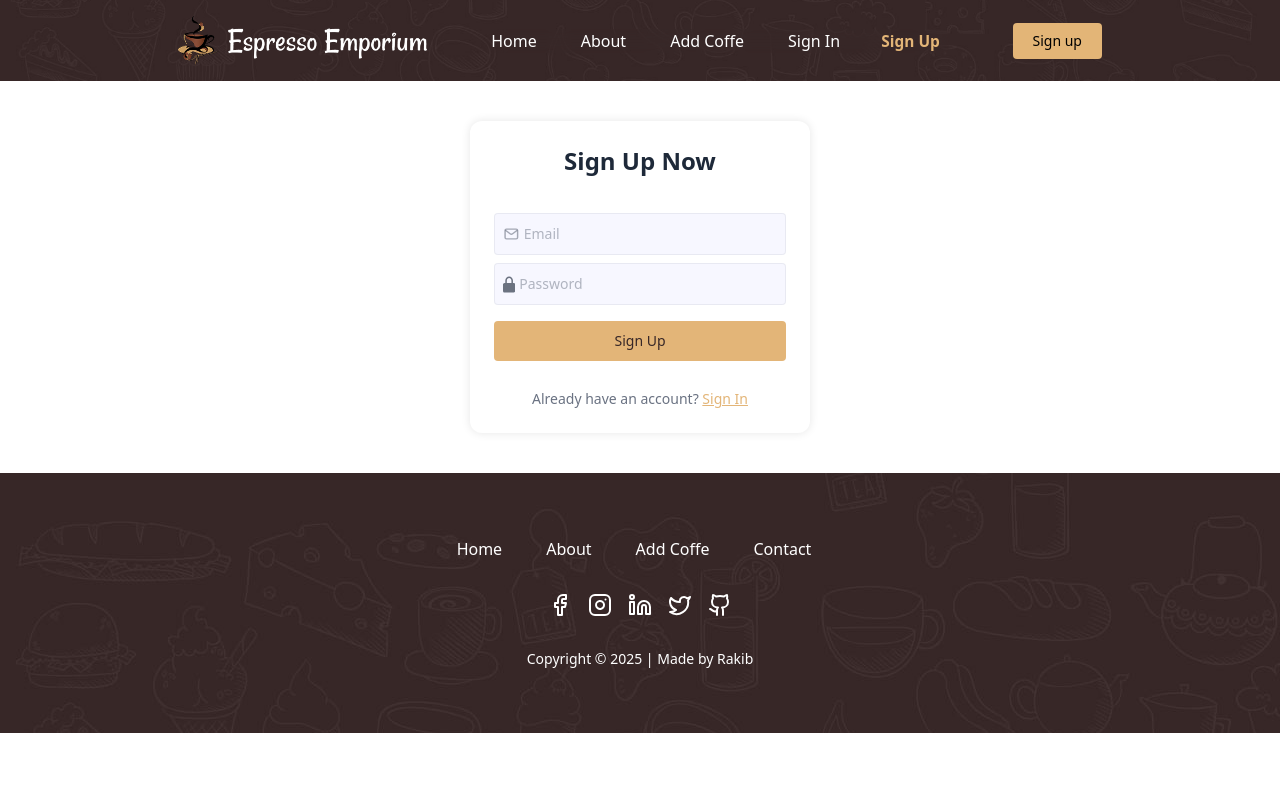
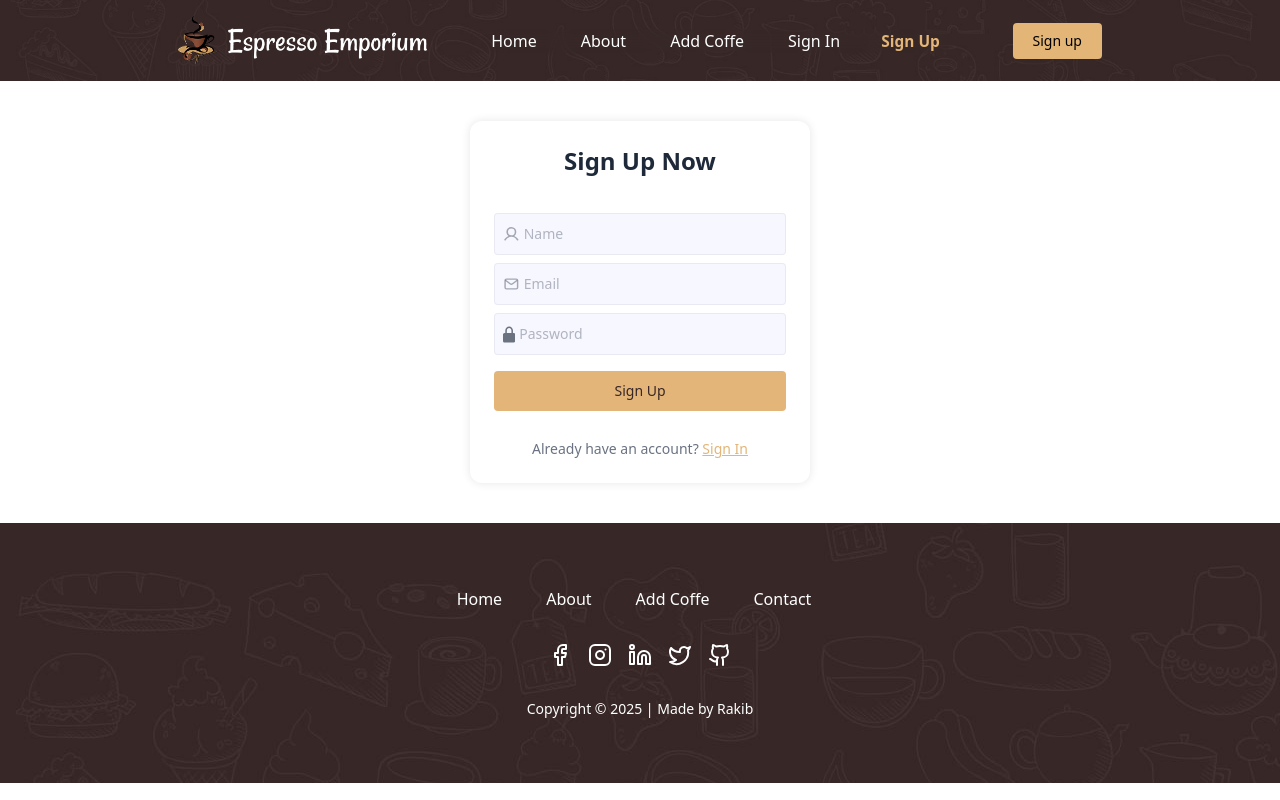
Before and after one commit to rakibahmeddev/coffe-store-client, a React (Vite) app: page /signUp in a window 1280 px wide. Built offline with nearby package versions, Linux system fonts and the light colour scheme.

Commit message:
send user data to the db using fetch and method post and also used sweetalert

```diff
--- a/src/Pages/SignUp.jsx
+++ b/src/Pages/SignUp.jsx
@@ -1,6 +1,7 @@
 import React, { useContext } from 'react';
 import { Link } from 'react-router-dom';
 import { AuthContext } from '../providers/AuthProvider';
+import Swal from 'sweetalert2';
 
 const SignUp = () => {
   const { createUser } = useContext(AuthContext);
@@ -8,13 +9,37 @@ const SignUp = () => {
   const handleSignUp = (e) => {
     e.preventDefault();
     const form = e.target;
+    const name = form.name.value;
     const email = form.email.value;
     const password = form.password.value;
 
     // create a user
     createUser(email, password)
       .then((result) => {
+        const newUser = { name, email, password };
         console.log(result.user);
+
+        // send user data to db
+        fetch('http://localhost:3000/users', {
+          method: 'POST',
+          headers: {
+            'content-type': 'application/json',
+          },
+          body: JSON.stringify(newUser),
+        })
+          .then((res) => res.json())
+          .then((data) => {
+            console.log('data after fetching', data);
+            if (data.insertedId) {
+              Swal.fire({
+                position: 'center',
+                icon: 'success',
+                title: 'Sign Up Completed',
+                showConfirmButton: false,
+                timer: 1500,
+              });
+            }
+          });
       })
       .catch((error) => {
         console.log(error.message);
@@ -30,6 +55,29 @@ const SignUp = () => {
         <h2 className="text-2xl font-bold mb-9 text-center text-gray-800">
           Sign Up Now
         </h2>
+        <div className="flex items-center my-2 border bg-indigo-500/5 border-gray-500/10 rounded gap-1 pl-2">
+          <svg
+            width="18"
+            height="18"
+            viewBox="0 0 20 20"
+            fill="none"
+            xmlns="http://www.w3.org/2000/svg"
+          >
+            <path
+              d="M18.311 16.406a9.64 9.64 0 0 0-4.748-4.158 5.938 5.938 0 1 0-7.125 0 9.64 9.64 0 0 0-4.749 4.158.937.937 0 1 0 1.623.938c1.416-2.447 3.916-3.906 6.688-3.906 2.773 0 5.273 1.46 6.689 3.906a.938.938 0 0 0 1.622-.938M5.938 7.5a4.063 4.063 0 1 1 8.125 0 4.063 4.063 0 0 1-8.125 0"
+              fill="#6B7280"
+              fillOpacity=".6"
+            />
+          </svg>
+
+          <input
+            className="w-full outline-none bg-transparent py-2.5"
+            type="text"
+            placeholder="Name"
+            name="name"
+            required
+          />
+        </div>
         <div className="flex items-center my-2 border bg-indigo-500/5 border-gray-500/10 rounded gap-1 pl-2">
           <svg
             width="18"
```
